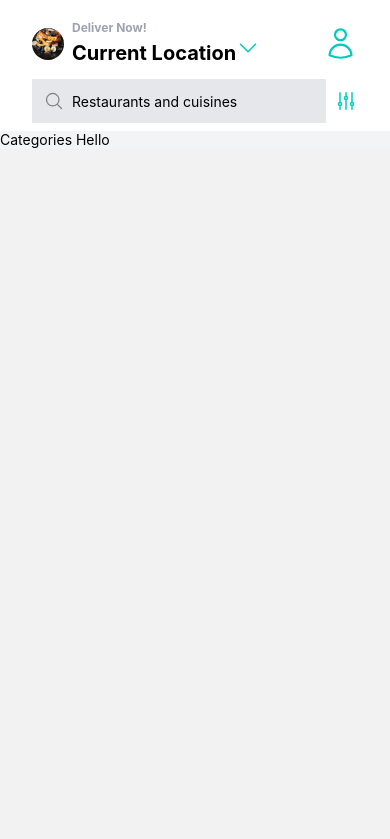
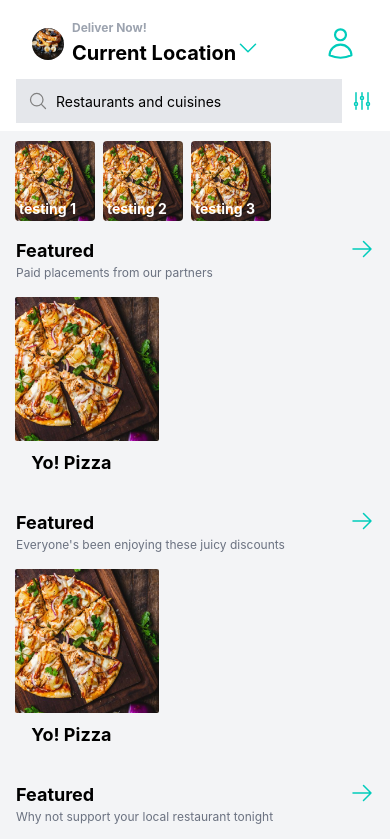
Before and after one commit to amadi5892/Food-Delivery-App, a React Native app: screen /Home in a window 390 px wide. Shown: the top 839 px of the page. Built offline with nearby package versions, Linux system fonts and the light colour scheme.

Commit message:
on going css issues

```diff
--- /dev/null
+++ b/components/CategoryCard.js
@@ -0,0 +1,15 @@
+import { View, Text, TouchableOpacity, Image } from 'react-native'
+import React from 'react'
+
+const CategoriesCard = ({imgUrl, title}) => {
+  return (
+    <TouchableOpacity className="relative mr-2" >
+        <Image source={require('../assets/pizza.png')}
+        className="h-20 w-20 rounded"
+        />
+      <Text className="absolute bottom-1 left-1 text-white font-bold" >{title}</Text>
+    </TouchableOpacity>
+  )
+}
+
+export default CategoriesCard
--- /dev/null
+++ b/components/FeaturedRow.js
@@ -0,0 +1,42 @@
+import { View, Text, ScrollView } from 'react-native'
+import React from 'react'
+import { ArrowRightIcon } from 'react-native-heroicons/outline'
+import RestaurantCard from './RestaurantCard'
+
+const FeaturedRow = ({id, title, description}) => {
+  return (
+    <View>
+      <View className='mt-4 flex-row items-container justify-between px-4' >
+        <Text className='font-bold text-lg' >{title}</Text>
+        <ArrowRightIcon  color="#00CCBB" />
+      </View>
+
+      <Text className='text-xs text-gray-500 px-4' >{description}</Text>
+
+      <ScrollView
+      horizontal
+      contentContainerStyle={{
+        paddingHorizontal: 15,
+      }}
+      showsHorizontalScrollIndicator={false}
+      className='pt-4'
+      >
+        {/* RestaurantCards... */}
+      <RestaurantCard
+        id={123}
+        imgUrl="../assets/pizza.jpg"
+        title='Yo! Pizza'
+        rating={4.5}
+        genre='Pizzeria'
+        address='123 Main St'
+        short_description='This is a Test description'
+        dishes={[]}
+        long={20}
+        lat={0}
+      />
+      </ScrollView>
+    </View>
+  )
+}
+
+export default FeaturedRow
--- /dev/null
+++ b/components/RestaurantCard.js
@@ -0,0 +1,29 @@
+import { View, Text, Image, TouchableOpacity } from 'react-native'
+import React from 'react'
+
+const RestaurantCard = ({
+    id,
+    imgUrl,
+    title,
+    rating,
+    genre,
+    address,
+    short_description,
+    dishes,
+    long,
+    lat,
+}) => {
+  return (
+    <TouchableOpacity>
+      <Image
+      source={require('../assets/pizza.png')}
+      className="h-36 w-36 rounded-sm"
+      />
+      <View className="px-3 pb-4">
+        <Text className='font-bold text-lg pt-2' > {title} </Text>
+      </View>
+    </TouchableOpacity>
+  )
+}
+
+export default RestaurantCard
--- a/components/categories.js
+++ b/components/categories.js
@@ -1,11 +1,26 @@
-import { View, Text } from 'react-native'
+import { View, Text, ScrollView } from 'react-native'
 import React from 'react'
+import CategoryCard from './CategoryCard'
 
 const Categories = () => {
   return (
-    <View>
-      <Text>Categories Hello</Text>
-    </View>
+    <ScrollView contentContainerStyle={{
+      paddingHorizontal: 15,
+      paddingTop: 10,
+    }}
+    horizontal
+    showsHorizontalScrollIndicator={false}
+    >
+      <CategoryCard
+      title="testing 1"
+      />
+      <CategoryCard
+      title="testing 2"
+      />
+      <CategoryCard
+      title="testing 3"
+      />
+    </ScrollView>
   )
 }
 
--- a/screens/HomeScreen.js
+++ b/screens/HomeScreen.js
@@ -8,7 +8,8 @@
     AdjustmentsVerticalIcon,
     MagnifyingGlassIcon
  } from 'react-native-heroicons/outline';
- import Categories from '../components/categories';
+import Categories from '../components/Categories';
+import FeaturedRow from '../components/FeaturedRow';
 
 const HomeScreen = () => {
     const navigation = useNavigation();
@@ -36,7 +37,7 @@
         </View>
 
         {/* Search */}
-        <View className='flex-row items-center space-x-2 pb-2 mx-4 px-4' >
+        <View className='flex-row items-center space-x-2 pb-2 mx-4' >
             <View className='flex-row space-x-2 flex-1 bg-gray-200 p-3' >
                 <MagnifyingGlassIcon color='gray' size={20}/>
                 <TextInput  placeholder='Restaurants and cuisines'
@@ -47,15 +48,31 @@
         </View>
 
         {/* Body */}
-        <ScrollView className='bg-gray-100 flex-1'
+        <ScrollView className='bg-gray-100'
         contentContainerStyle={{
-            paddingBottom: 1,
+            paddingBottom: 100,
         }} >
             {/* Categories */}
             <Categories />
 
-
-            {/* Features */}
+            {/* Featured */}
+            <FeaturedRow
+                id="123"
+                title='Featured'
+                description="Paid placements from our partners"
+            />
+            {/* Tasty Discounts */}
+            <FeaturedRow
+                id='1234'
+                title='Featured'
+                description="Everyone's been enjoying these juicy discounts"
+            />
+            {/* Offers near you */}
+            <FeaturedRow
+                id='12345'
+                title='Featured'
+                description="Why not support your local restaurant tonight"
+            />
         </ScrollView>
 
     </SafeAreaView>
--- a/tailwind.config.js
+++ b/tailwind.config.js
@@ -1,6 +1,6 @@
 /** @type {import('tailwindcss').Config} */
 module.exports = {
-  content: ["./App.{js,jsx,ts,tsx}", "./screens/**/*.{js,jsx,ts,tsx}"],
+  content: ["./App.{js,jsx,ts,tsx}", "./screens/**/*.{js,jsx,ts,tsx}", "./components/**/*.{js,jsx,ts,tsx}"],
   theme: {
     extend: {},
   },
```
Also changed, not shown: assets/pizza.png (added), 1 other file (tests, documents, lock files or other folders).
